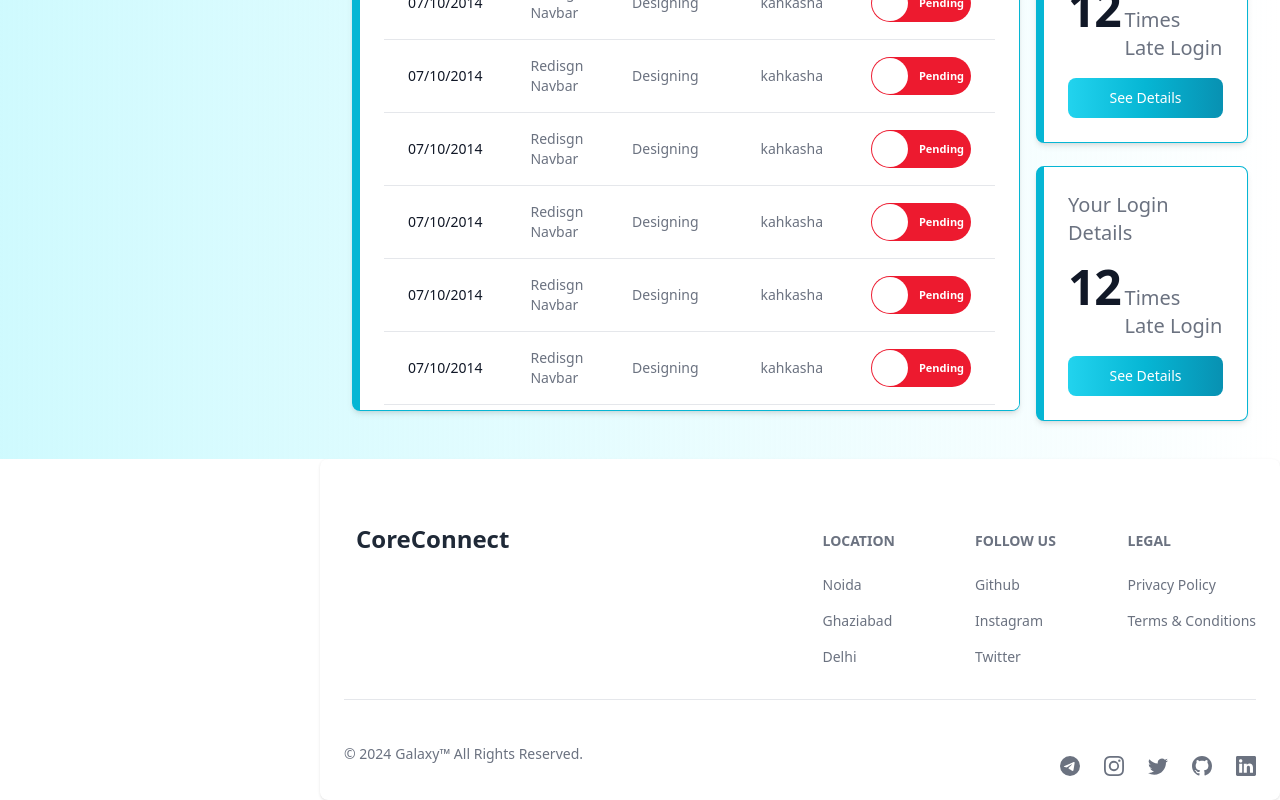
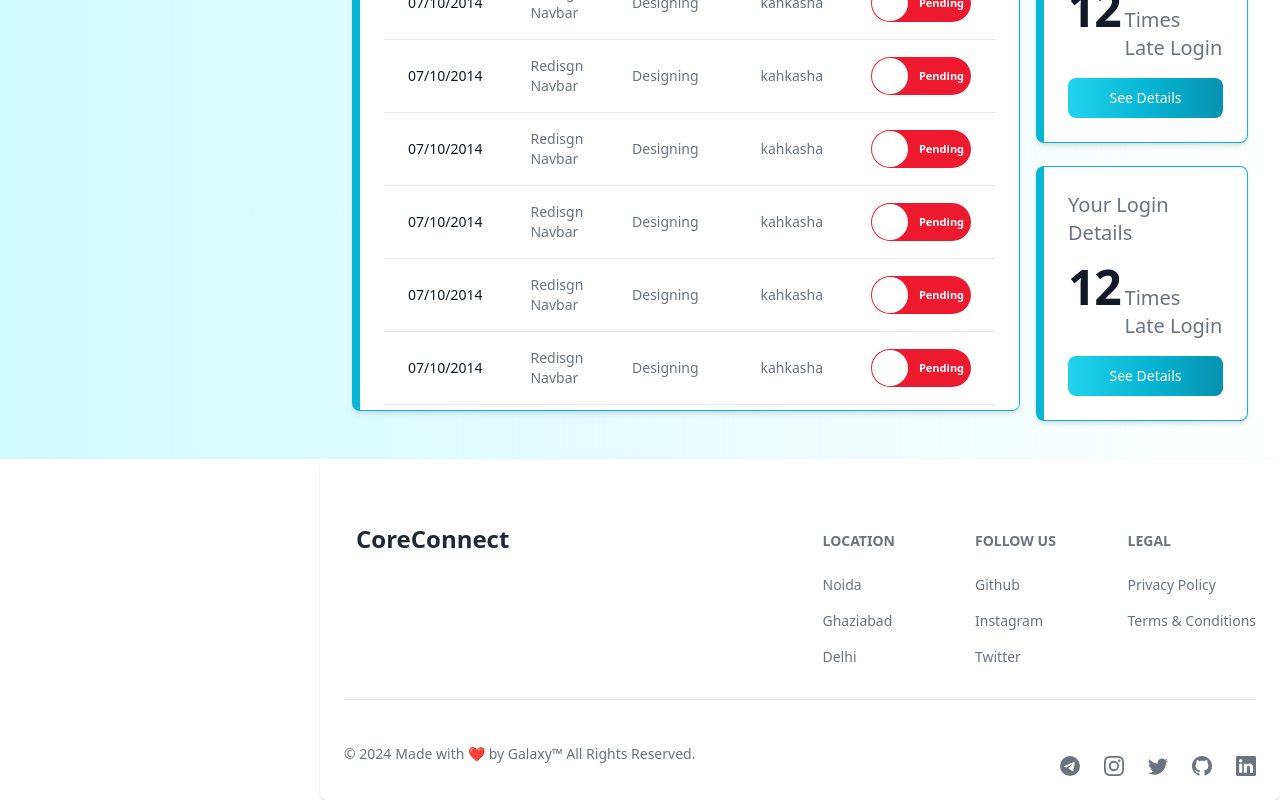
Before and after one commit to kahkasha17/CoreConnect-The-Employee-Management-System, a React (Vite) app in the folder FrontEnd/: page /AdminDashboard in a window 1280 px wide. Shown: the part 808-1608 px from the top of the page. Built offline with nearby package versions, Linux system fonts and the light colour scheme; a web font is replaced by a local one.

Commit message:
footer copyright  updated

```diff
--- a/FrontEnd/src/Components/Footers.jsx
+++ b/FrontEnd/src/Components/Footers.jsx
@@ -57,7 +57,7 @@ const Footers = () => {
         <div className="w-full sm:flex sm:items-center justify-between">
           <Footer.Copyright
             href="#"
-            by="Galaxy™ All Rights Reserved."
+            by="Made with 	&#10084; by Galaxy™ All Rights Reserved."
             year={2024}
           />
           <div className="mt-4 flex space-x-6 sm:mt-0 justify-center">
```
